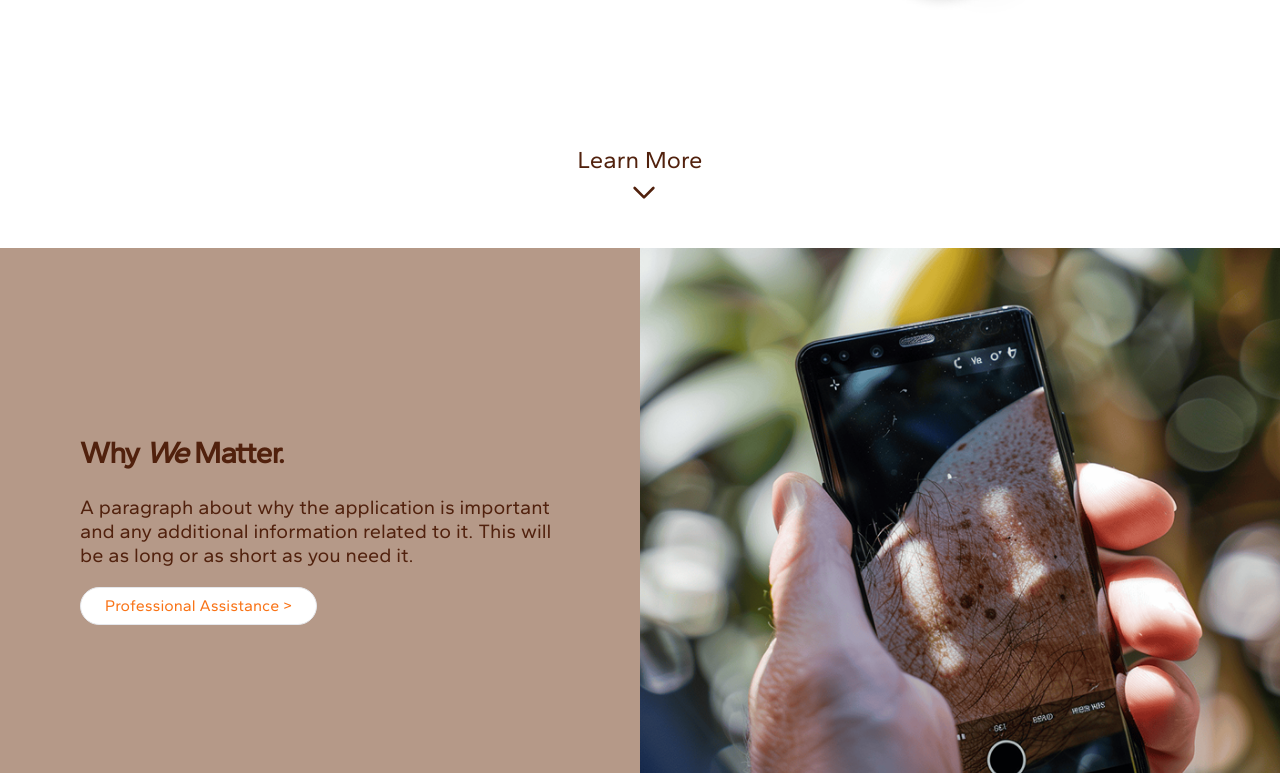
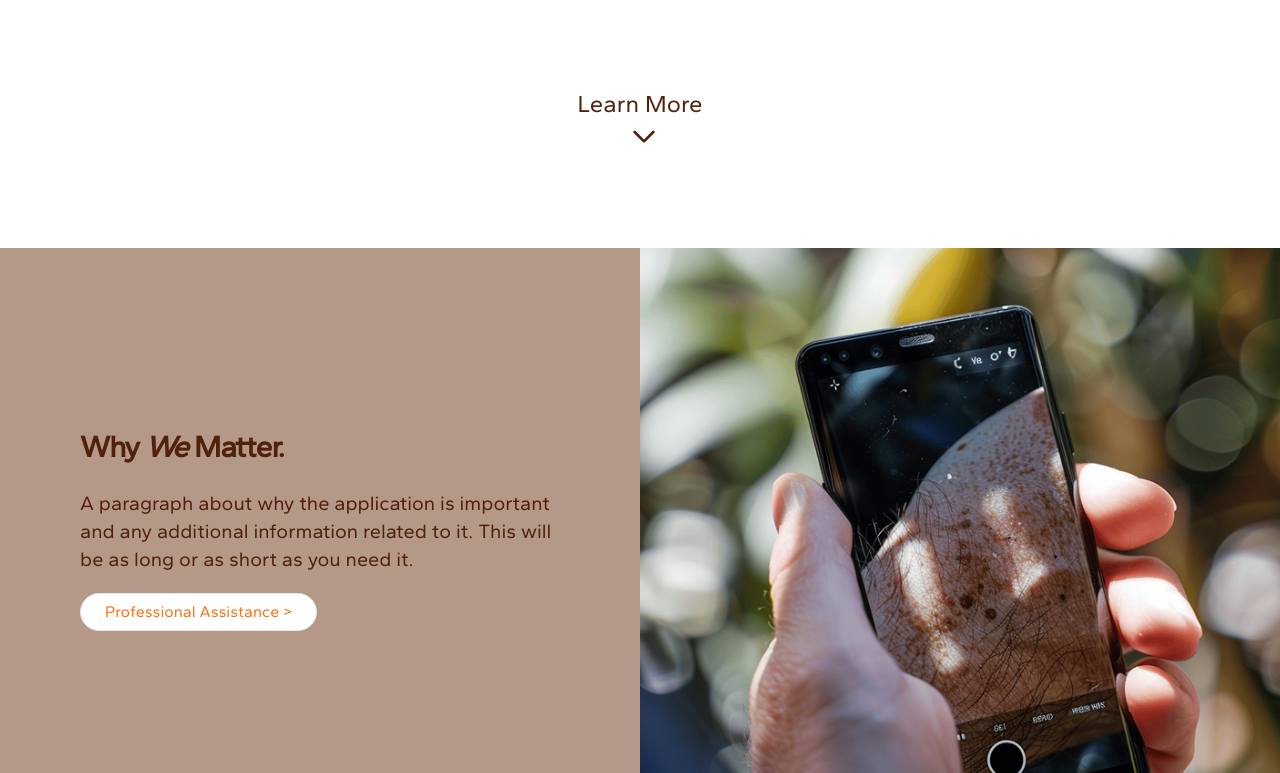
Before and after one commit to CareTech-at-UCI/melanoma-project, a React (Create React App) app in the folder frontend/: page / in a window 1280 px wide. Shown: the part 613-1386 px from the top of the page. Built offline with nearby package versions, Linux system fonts and the light colour scheme.

Commit message:
adjusted padding for learn more to have it appear on initial screen

```diff
--- a/frontend/src/components/home/Hero.jsx
+++ b/frontend/src/components/home/Hero.jsx
@@ -29,7 +29,7 @@ export const Hero = () => {
   return (
     <section className="text-main-brown min-h-screen flex flex-col">
       {/* Main Content Area - centered */}
-      <div className="flex-grow flex items-center justify-center p-8 lg:p-10 md:p-10">
+      <div className="flex-grow flex items-center justify-center p-8 lg:p-10">
         <div className="container mx-auto flex flex-col md:flex-row items-center justify-between">
           {/* Text Content */}
           <div className="w-full md:w-1/2 text-left">
@@ -62,9 +62,8 @@ export const Hero = () => {
           </div>
         </div>
       </div>
-
       {/* Learn More - at the bottom of the section */}
-      <div className="flex flex-col pb-10 text-center justify-center items-center">
+      <div className="flex flex-col pb-24 text-center justify-center items-center">
         <a
           href="#why-we-matter"
           onClick={handleLearnMoreClick}
--- a/frontend/src/components/home/WhyWeMatter.jsx
+++ b/frontend/src/components/home/WhyWeMatter.jsx
@@ -10,7 +10,7 @@ export const WhyWeMatter = () => {
         {/* Text Content */}
         <div className="md:w-full p-0 md:px-20 text-left space-y-5">
           <h2 className="text-header-2 lg:text-header-3 lg:font-semibold md:text-header-3 md:font-bold">Why <i>We</i> Matter.</h2>
-          <p className="text-body text-base lg:text-body-2 lg:text-0xl md:text-body-2">
+          <p className="text-body text-lg lg:text-body-2 lg:text-xl md:text-body-2">
             A paragraph about why the application is important and any
             additional information related to it. This will be as long or as
             short as you need it.
```
